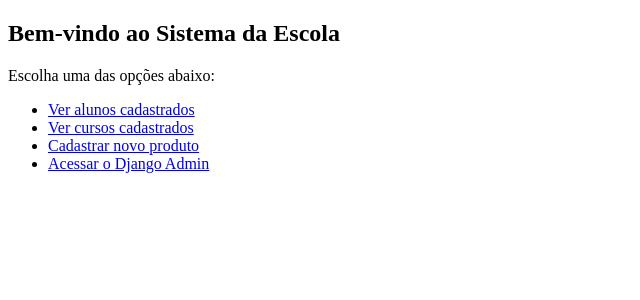
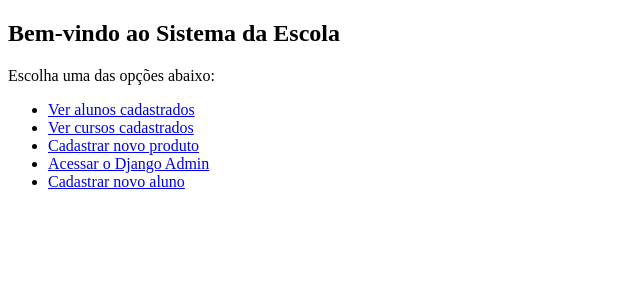
Before and after one commit to Natan2023ADS/front-end-eas, a Django app: page / in a window 1280 px wide. Shown: the part 112-412 px from the top of the page, without its empty margins (0-640 px from the left). Run offline with Django 4.2, Linux system fonts and the light colour scheme.

Commit message:
Update home.html

```diff
--- a/templates/home.html
+++ b/templates/home.html
@@ -9,6 +9,7 @@
     <li><a href="/cursos/">Ver cursos cadastrados</a></li>
     <li><a href="/produto/new/">Cadastrar novo produto</a></li>
     <li><a href="/admin/">Acessar o Django Admin</a></li>
+    <li><a href="/aluno/new/">Cadastrar novo aluno</a></li>
 </ul>
 
 {% endblock %}
```
